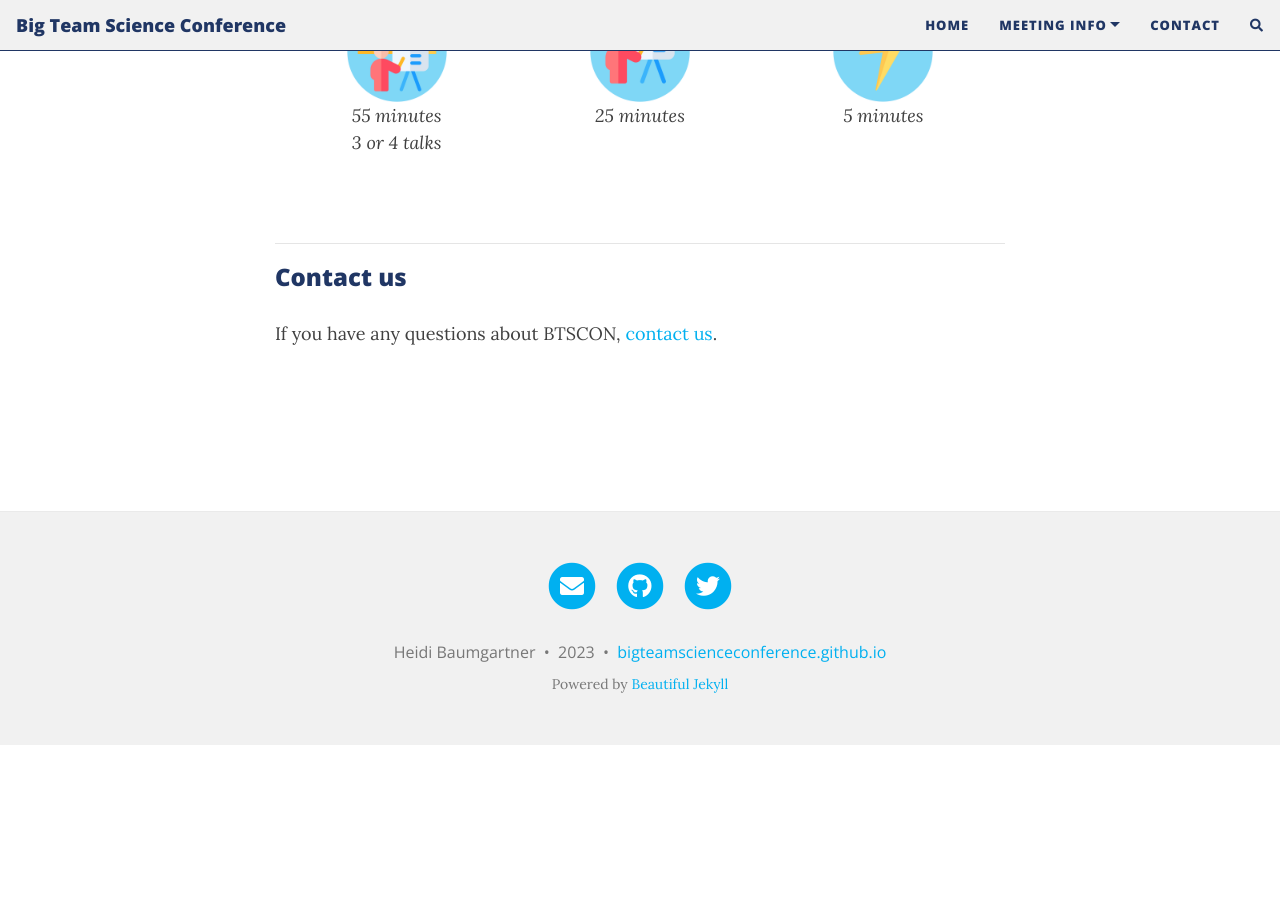
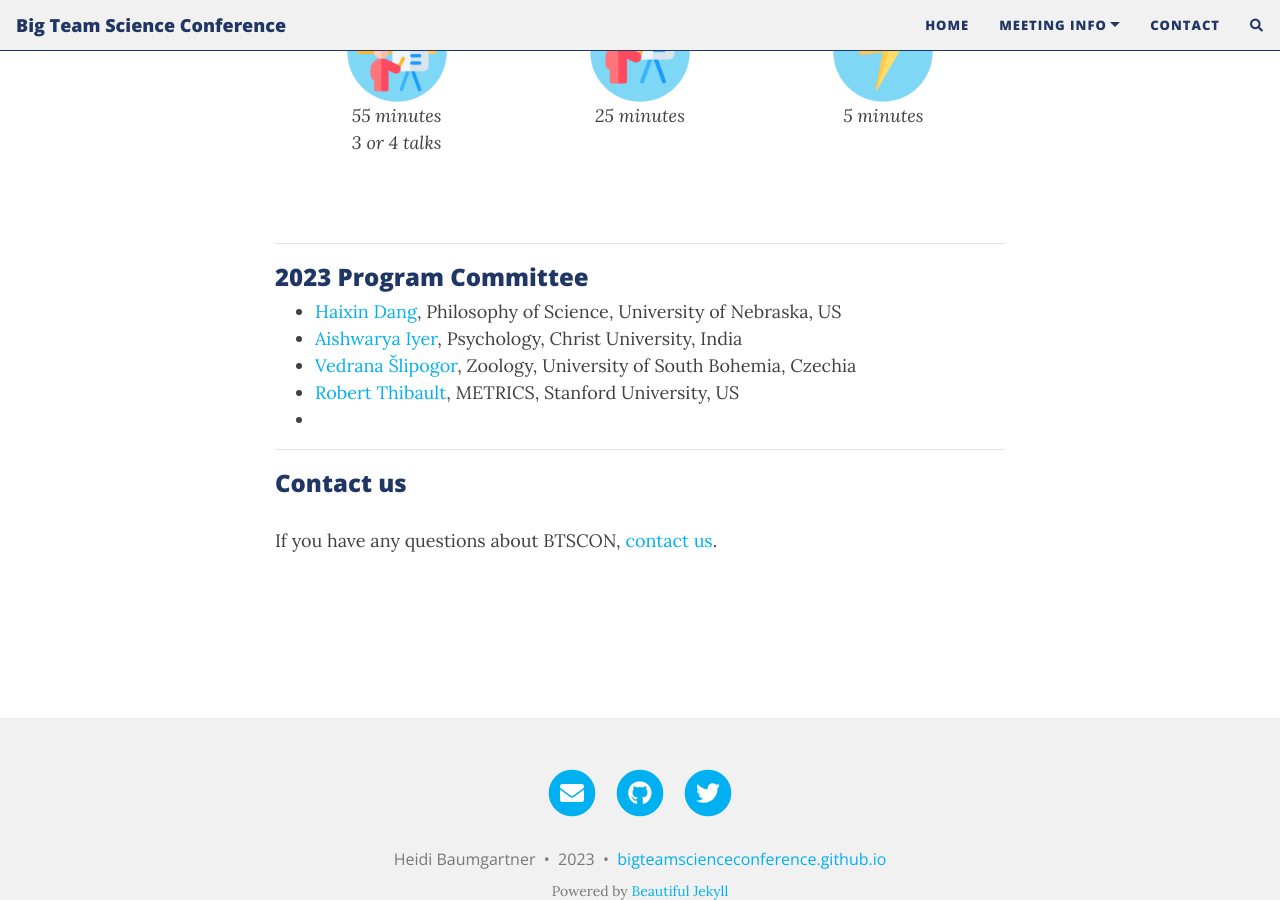
Before and after one commit to bigteamscienceconference/bigteamscienceconference.github.io, a Jekyll site: the page built from program.md, in a window 1280 px wide and 900 px high, scrolled down 1233 px. Built offline with Jekyll 4.4.1, drawn with Linux system fonts in a browser that asks for light colours; nearby versions of some CDN libraries; comment, search, counter and statistics services are not loaded; before the commit the page ends 1978 px from its top, so only the background shows below that.

Commit message:
Update program.md

```diff
--- a/program.md
+++ b/program.md
@@ -82,6 +82,14 @@ The conference will feature symposia, panel sessions, hackathons, talks, and unc
 
 <br>
 
+***
+
+### 2023 Program Committee
+* [Haixin Dang](http://www.haixindang.com/), Philosophy of Science, University of Nebraska, US
+* [Aishwarya Iyer](https://scholar.google.com/citations?user=zkHndXUAAAAJ&hl=en), Psychology, Christ University, India
+* [Vedrana Šlipogor](https://zoo.prf.jcu.cz/index.php/staff-item/slipogor-vedrana/?lang=en), Zoology, University of South Bohemia, Czechia
+* [Robert Thibault](https://metrics.stanford.edu/people/robert-thibault), METRICS, Stanford University, US
+*
 
 ***
 
```
